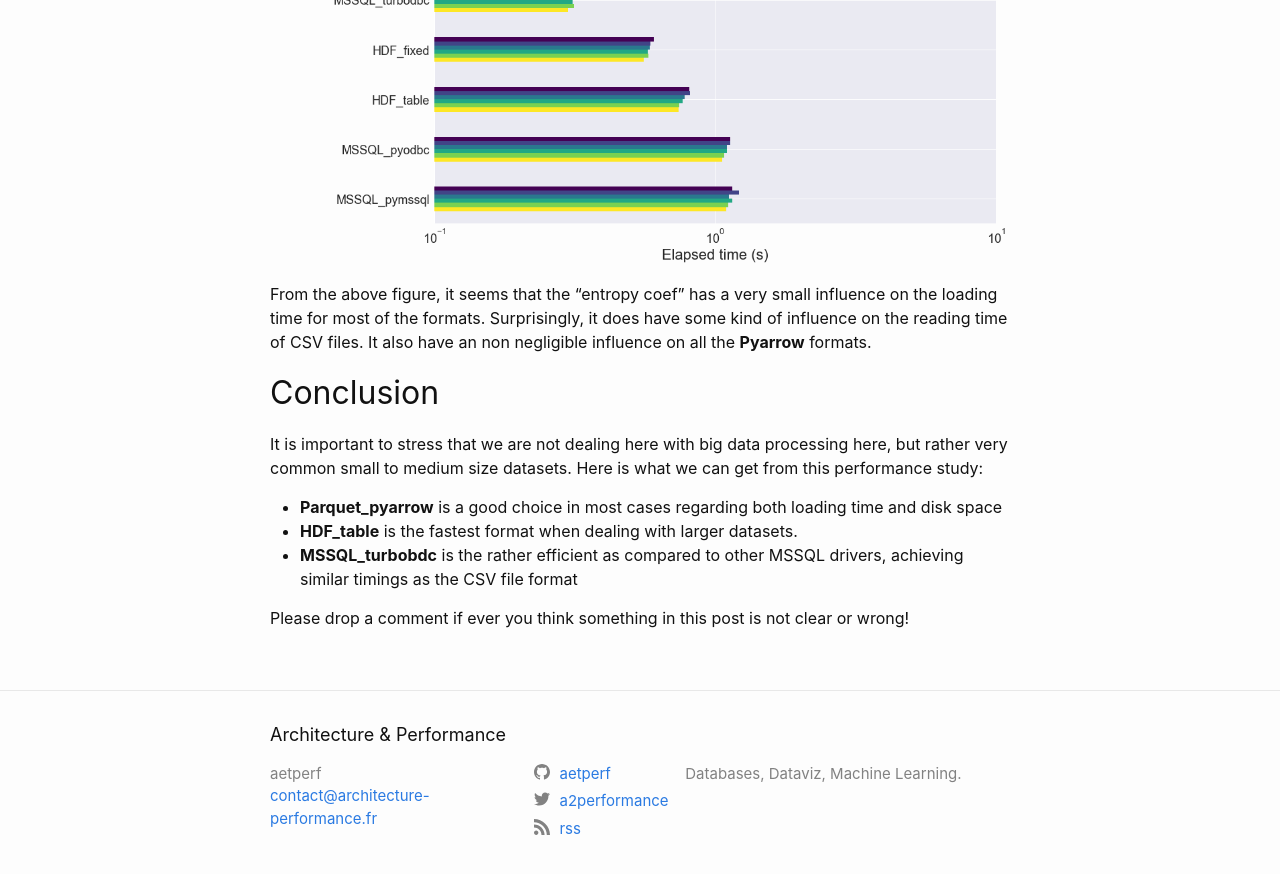
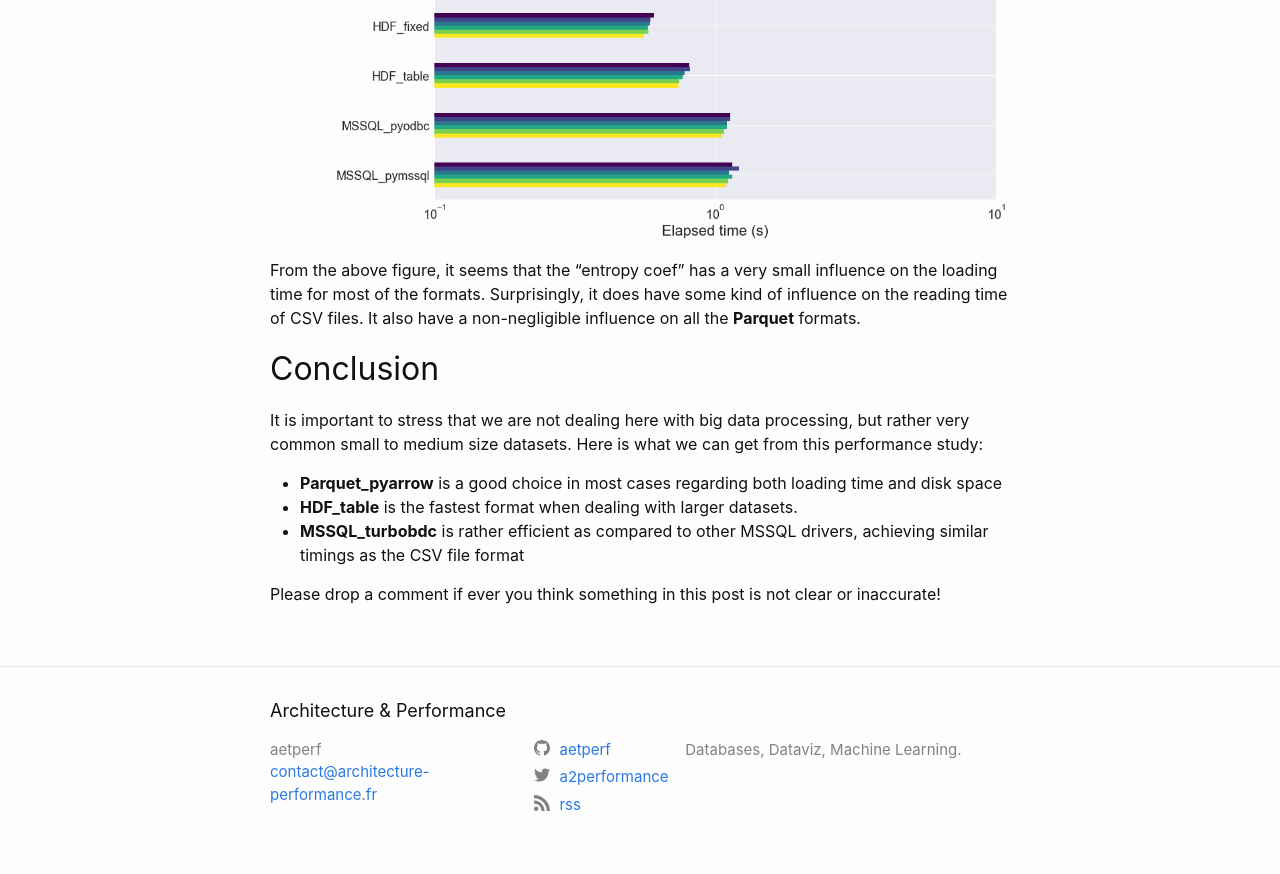
Before and after one commit to aetperf/aetperf.github.io, a Jekyll site: the page built from _posts/2019-07-30-Loading_data_into_a_Pandas_DataFrame.md, in a window 1280 px wide and 900 px high, scrolled down 8921 px. Shown: the top 874 px of the window. Built offline with Jekyll 4.4.1, drawn with Linux system fonts in a browser that asks for light colours; comment, search, counter and statistics services are not loaded; some of the changed text lies outside the part shown.

Commit message:
small update

```diff
--- a/_posts/2019-07-30-Loading_data_into_a_Pandas_DataFrame.md
+++ b/_posts/2019-07-30-Loading_data_into_a_Pandas_DataFrame.md
@@ -11,7 +11,7 @@ tags: Python Pandas MSSQL CSV Parquet Feather HDF dataframe
 Because doing machine learning implies trying many options and algorithms with different parameters, from data cleaning to model validation, the **Python** programmers will often load a full dataset into a [Pandas](https://pandas.pydata.org/) dataframe, without actually modifying the stored data. This loading part might seem relatively long sometimes... In this post, we look at different options regarding the storage, in terms of elapsed time and disk space.
 
 We are going to measure the **loading time** of a small- to medium-size table stored in different formats, either in a file (CSV file, [Feather](https://github.com/wesm/feather), [Parquet](https://parquet.apache.org/) or
- [HDF5](https://support.hdfgroup.org/HDF5/whatishdf5.html)) or in a database (Microsoft SQL Server). For the file storage formats (as opposed to DB storage, even if DB stores data in files...), we are going to also look at **file size**.
+ [HDF5](https://support.hdfgroup.org/HDF5/whatishdf5.html)) or in a database (Microsoft SQL Server). For the file storage formats (as opposed to DB storage, even if DB stores data in files...), we also look at **file size** on disk.
 
 Measurements are going to be performed for different tables lengths, table widths and "data entropy" (number of unique values per columns).
 
@@ -23,7 +23,7 @@ Let's start by giving the complete list of the storage formats evaluated in the
 
 ### Complete list of storage formats
 
-Here is the list of the different options we used for saving the data and the Pandas function used to load :
+Here is the list of the different options we used for saving the data and the Pandas function used to load:
 * **MSSQL_pymssql** :  Pandas' [read_sql()](https://pandas.pydata.org/pandas-docs/stable/reference/api/pandas.read_sql.html) with MS SQL and a [pymssql](https://github.com/pymssql/pymssql) connection
 * **MSSQL_pyodbc** : Pandas' [read_sql()](https://pandas.pydata.org/pandas-docs/stable/reference/api/pandas.read_sql.html) with MS SQL and a [pyodbc](https://github.com/mkleehammer/pyodbc) connection
 * **MSSQL_turbobdc** : Pandas' [read_sql()](https://pandas.pydata.org/pandas-docs/stable/reference/api/pandas.read_sql.html) with MS SQL and a [turbobdc](https://turbodbc.readthedocs.io/en/latest/) connection
@@ -138,7 +138,7 @@ All measurements are performed on the same laptop with these feats:
 
 ### Libraries
 
-We use the Anaconda distibution of `CPython 3.7.3`and the following package versions :
+We use the Anaconda distibution of `CPython 3.7.3`and the following package versions:
 
 | package | version |
 |---|---|
@@ -195,7 +195,7 @@ Now let's have a look at the file size of the stored tables. First, here is the
 | 100000 |8.112|
 | 1000000 |81.068|
 
-We can see that the tables are pretty small: at most 81 MB! In the next figure, we measure the file size for each table size, excluding the 3 MS SQL formats (measuring disk space for DB file in the case of such small datasets is not so relevant):
+We can see that the tables are pretty small: at most 81 MB! In the next figure, we measure the file size for each table size, excluding the 3 MS SQL formats:
 
 ![png](/img/2019-07-30_01/output_33_0.png)
 
@@ -207,7 +207,7 @@ Now let us focus on longer tables in order to see whether **HDF** or **Parquet**
 
 ![png](/img/2019-07-30_01/output_32_1.png)
 
-We observe above that **HDF_table** is faster than other file formats for longer tables, but this may be partly because we don't have to convert the string columns back into the categorical type. It takes only 3.77 s to load the data, instead of 29.80 s for **CSV** format (8.21 s for **Parquet_pyarrow**). On the other hand file size is larger when using **HDF_table** (932.57 MB) than **Parquet_pyarrow** (464.13 MB). The **CSV** format file is is the largest: 1522.37 MB!
+We observe above that **HDF_table** is faster than other file formats for longer tables, but this may be partly because we don't have to convert the string columns back into the categorical type. At best, it only takes 3.77 s to load the data, instead of 29.80 s for **CSV** format (8.21 s for **Parquet_pyarrow**). On the other hand, file size is larger when using **HDF_table** (932.57 MB) than **Parquet_pyarrow** (464.13 MB). The **CSV** format file is is the largest: 1522.37 MB!
 
 ![png](/img/2019-07-30_01/output_34_1.png)
 
@@ -230,21 +230,21 @@ It seems that the gzip compression is really more effective when applied to **Pa
 
 ## Loop on different entropies
 
-For this section, we are just going to look at the elapsed time (not the file size). The table length `n` is still fixed (`n`=100000), as well as the number of columns (100: `n_int`=50, `n_float`=0, `n_str`=50). Only the "entropy coefficient" `e` does vary betwen 0 and 1000. `e` is related to the number of unique values in each column in the following way: `i_max` = 50 + `e` and `n_cat` = 10 + `e`.
+For this section, we are just going to look at the elapsed time (not the file size). The table length `n` is still fixed (`n`=100000), as well as the number of columns: 100 (`n_int`=50, `n_float`=0, `n_str`=50). Only the "entropy coefficient" `e` does vary betwen 0 and 1000. `e` is related to the number of unique values in each column in the following way: `i_max` = 50 + `e` and `n_cat` = 10 + `e`.
 
 ![png](/img/2019-07-30_01/output_40_0.png)
 
-From the above figure, it seems that the "entropy coef" has a very small influence on the loading time for most of the formats. Surprisingly, it does have some kind of influence on the reading time of CSV files. It also have an non negligible influence on all the **Pyarrow** formats.
+From the above figure, it seems that the "entropy coef" has a very small influence on the loading time for most of the formats. Surprisingly, it does have some kind of influence on the reading time of CSV files. It also have a non-negligible influence on all the **Parquet** formats.
 
 ## Conclusion
 
-It is important to stress that we are not dealing here with big data processing here, but rather very common small to medium size datasets. Here is what we can get from this performance study:
+It is important to stress that we are not dealing here with big data processing, but rather very common small to medium size datasets. Here is what we can get from this performance study:
 
 * **Parquet_pyarrow** is a good choice in most cases regarding both loading time and disk space
 * **HDF_table** is the fastest format when dealing with larger datasets.
-* **MSSQL_turbobdc** is the rather efficient as compared to other MSSQL drivers, achieving similar timings as the CSV file format
+* **MSSQL_turbobdc** is rather efficient as compared to other MSSQL drivers, achieving similar timings as the CSV file format
 
-Please drop a comment if ever you think something in this post is not clear or wrong!
+Please drop a comment if ever you think something in this post is not clear or inaccurate!
 
 
 {% if page.comments %}
```
Also changed, not shown: other parts of _posts/2019-07-30-Loading_data_into_a_Pandas_DataFrame.md (+3 -3 lines).
